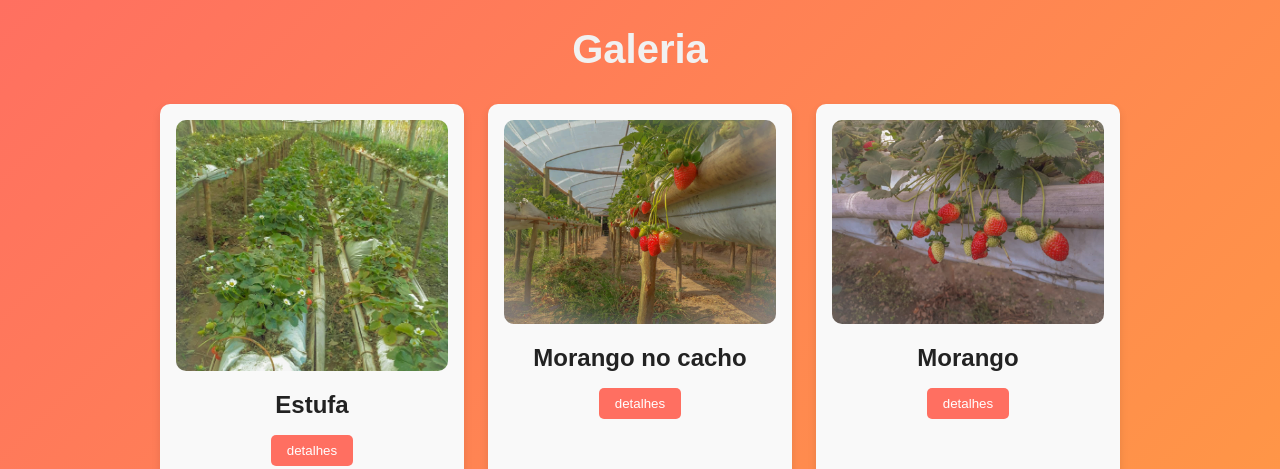
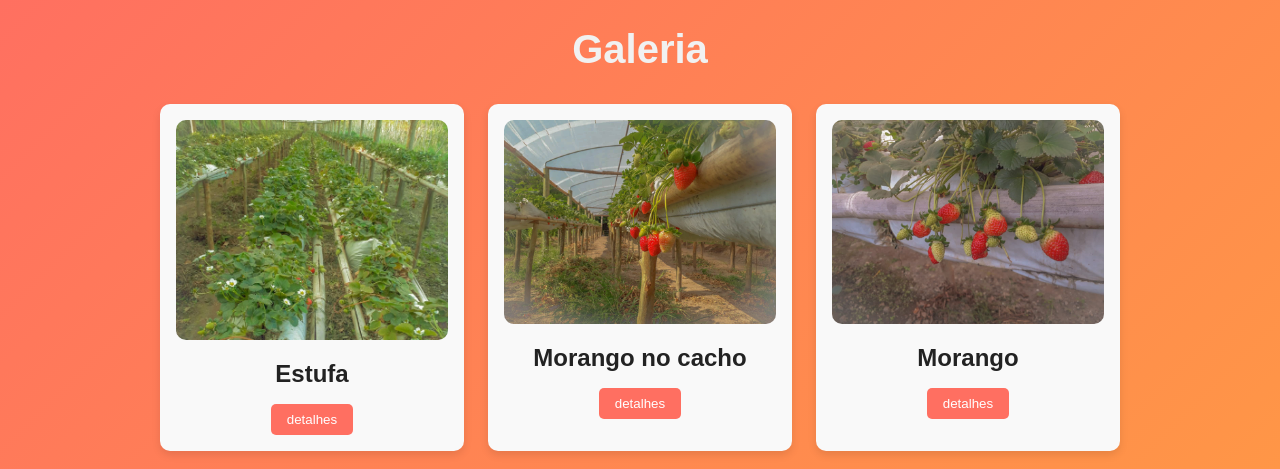
Before and after one commit to Isaa22/agrinhoisa, a plain HTML site: page index.html in a window 1280 px wide. Shown: the part 1380-1849 px from the top of the page. Drawn offline with nearby package versions, Linux system fonts and the light colour scheme.

Commit message:
Update index.html

```diff
--- a/index.html
+++ b/index.html
@@ -137,7 +137,7 @@
     <div class="project-container">
       <!-- Project 1 -->
       <div class="project-card">
-        <img src="22222.jpeg" alt="MT-EMS">
+        <img src="foto333.jpeg" alt="MT-EMS">
         <h3>Estufa</h3>
         <p></p>
         <button class="view-details" data-project="1">detalhes</button>
```
